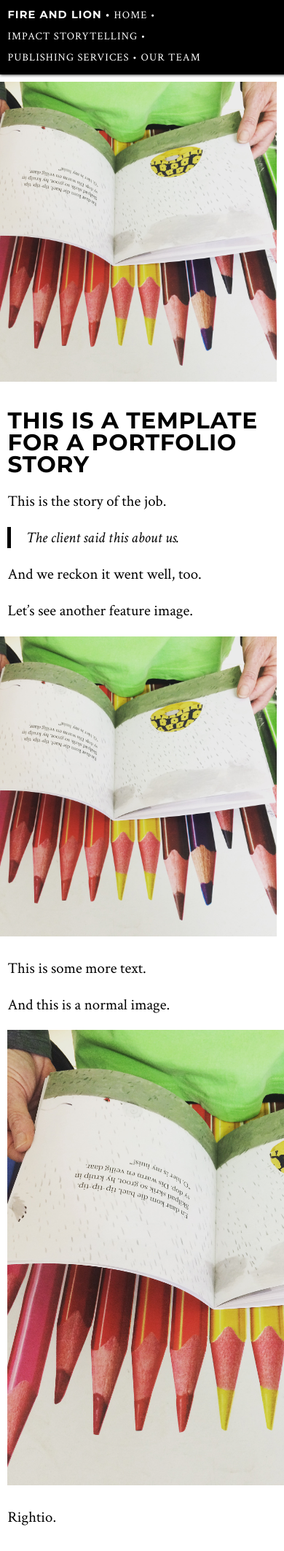
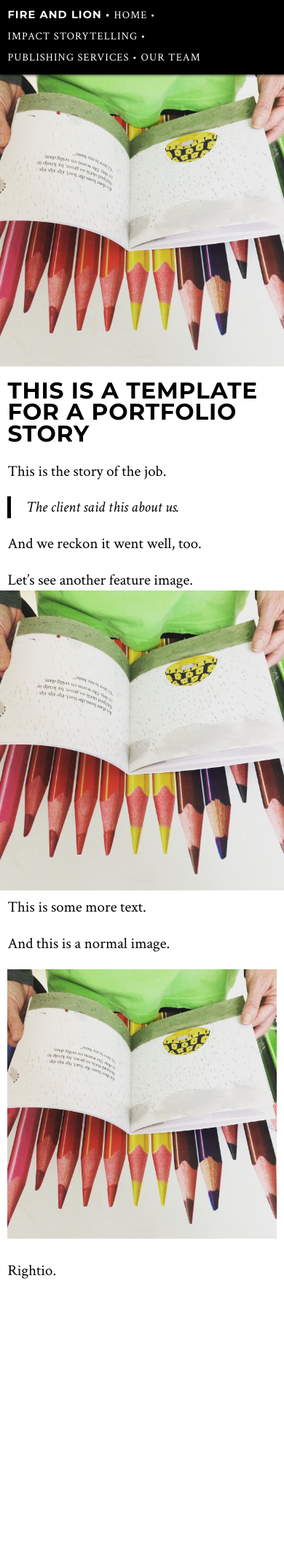
Before and after one commit to jenniferjacobs/fireandlion, a Jekyll site: the page built from template.md, in a window 390 px wide. Shown: the whole page at 73% size. Built offline with Jekyll 4.4.1, drawn with Linux system fonts in a browser that asks for light colours; after the commit the page ends 1787 px from its top, so only the background shows below that.

Commit message:
Improve images on mobile

```diff
--- a/css/screen.scss
+++ b/css/screen.scss
@@ -207,7 +207,7 @@
 // Images
 
 .content img {
-	max-width: 30em;
+	max-width: 100%;
 }
 
 .content p.feature-image {
@@ -268,6 +268,9 @@
 		.content {
 			margin: 0;
 			padding: 0.5em;
+			p.feature-image {
+				margin: -1em;
+			}
 		}
 		h1 {
 			margin: 1em 0 0.5em 0;
```
Also changed, not shown: 1 other file.
